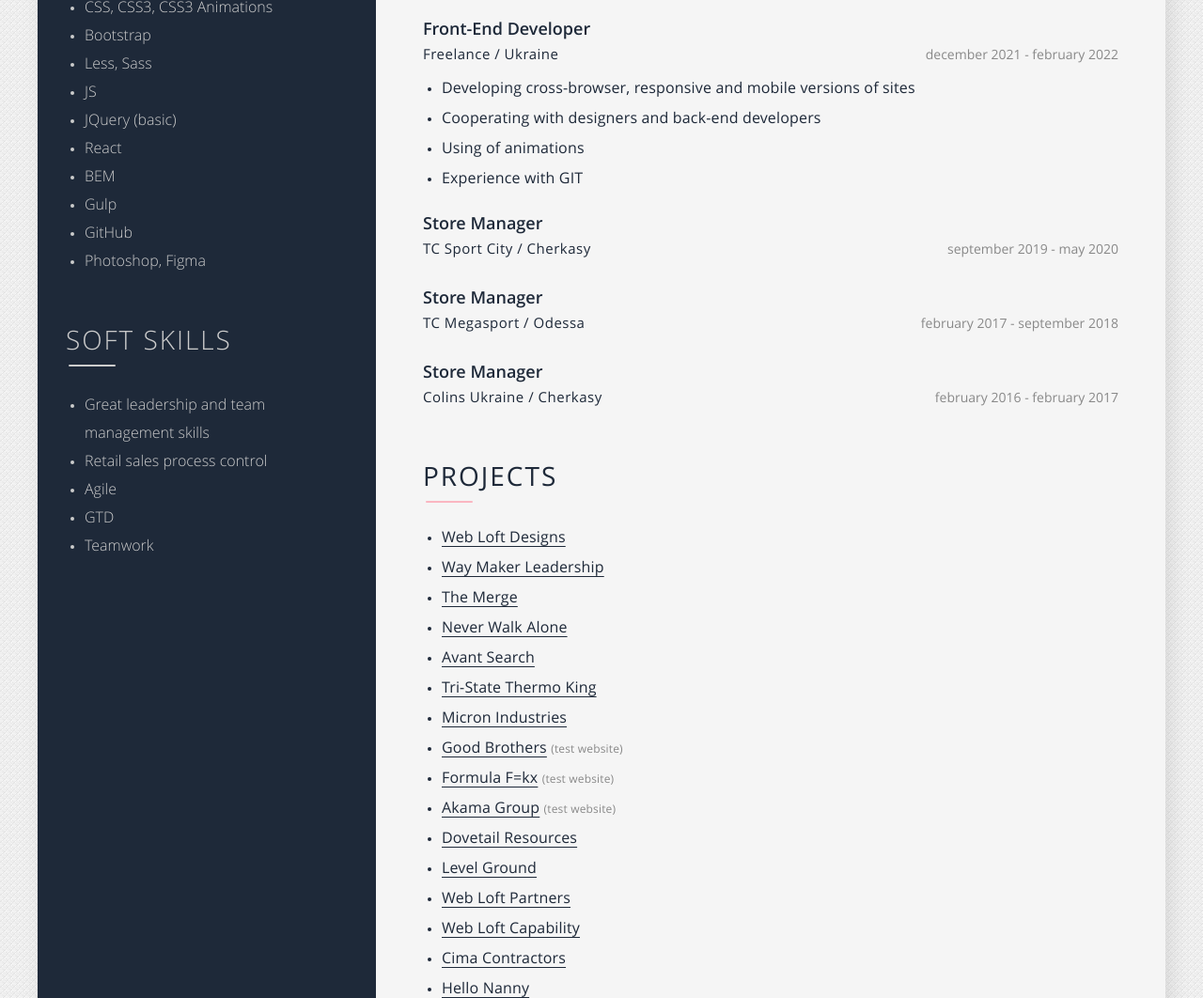
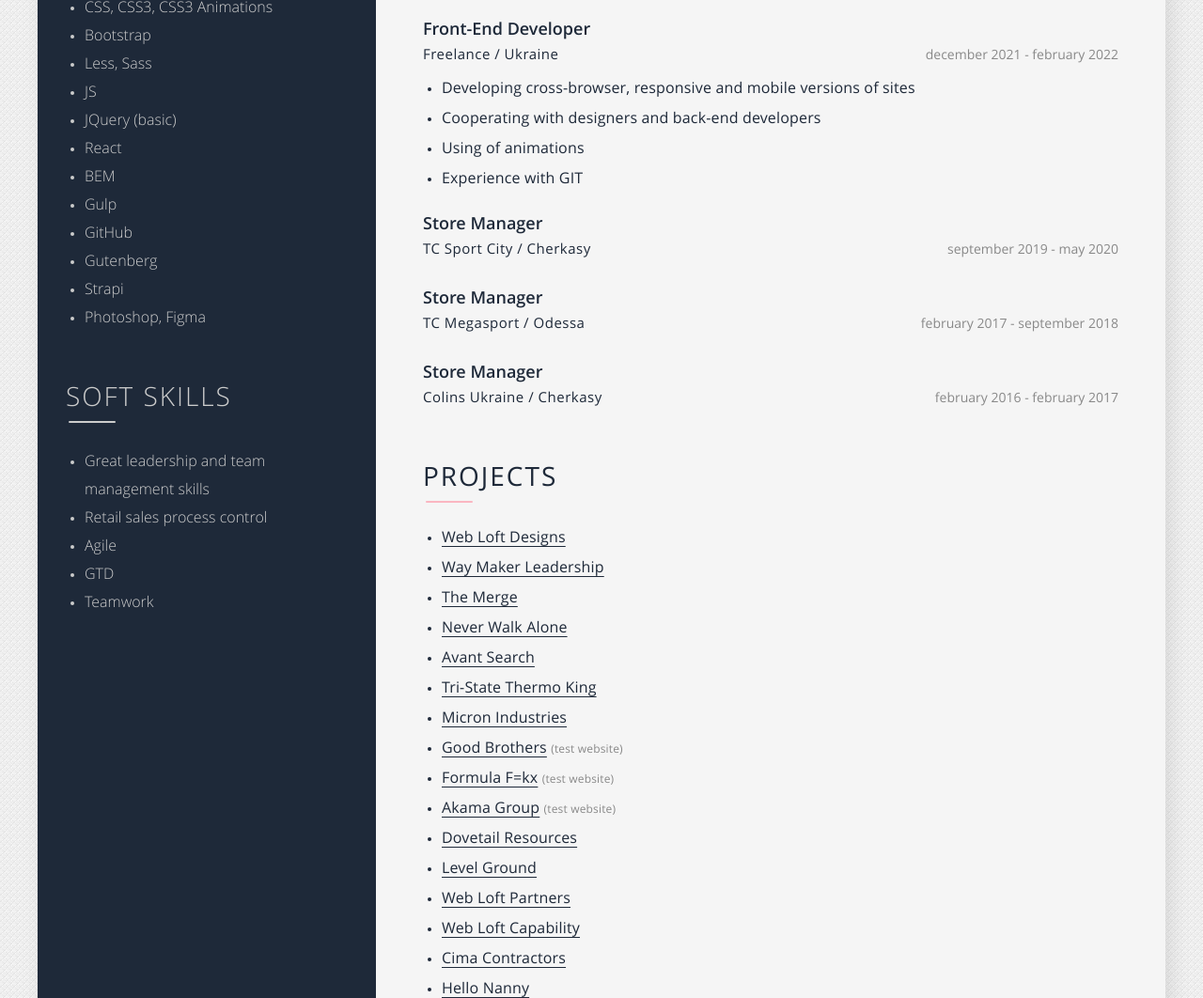
Before and after one commit to ArinaMorskaya/MarynaMorgunova.github.io, a plain HTML site: page CV/index.html in a window 1280 px wide. Shown: the part 951-2013 px from the top of the page at 94% size. Drawn offline with Linux system fonts and the light colour scheme.

Commit message:
Update index.html

```diff
--- a/CV/index.html
+++ b/CV/index.html
@@ -168,6 +168,8 @@
 							<li>BEM</li>
 							<li>Gulp</li>
 							<li>GitHub</li>
+							<li>Gutenberg </li>
+							<li>Strapi</li>
 							<li>Photoshop, Figma</li>
 						</ul>
 					</div>
```
